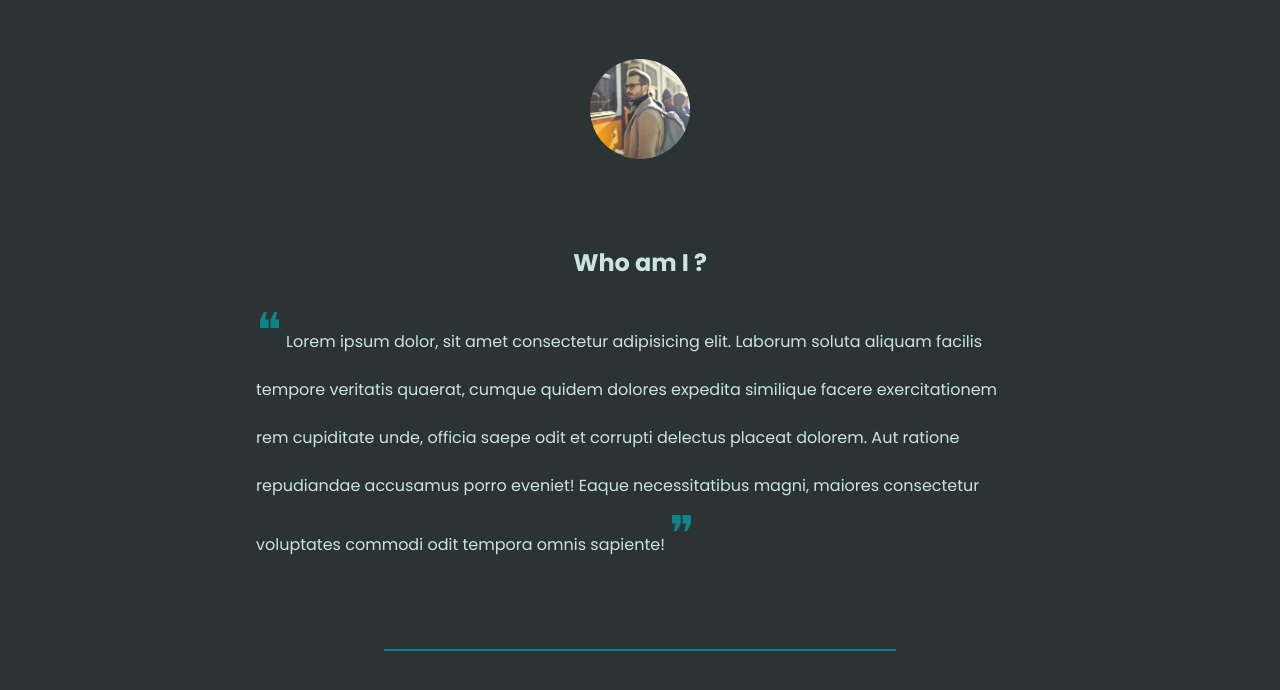
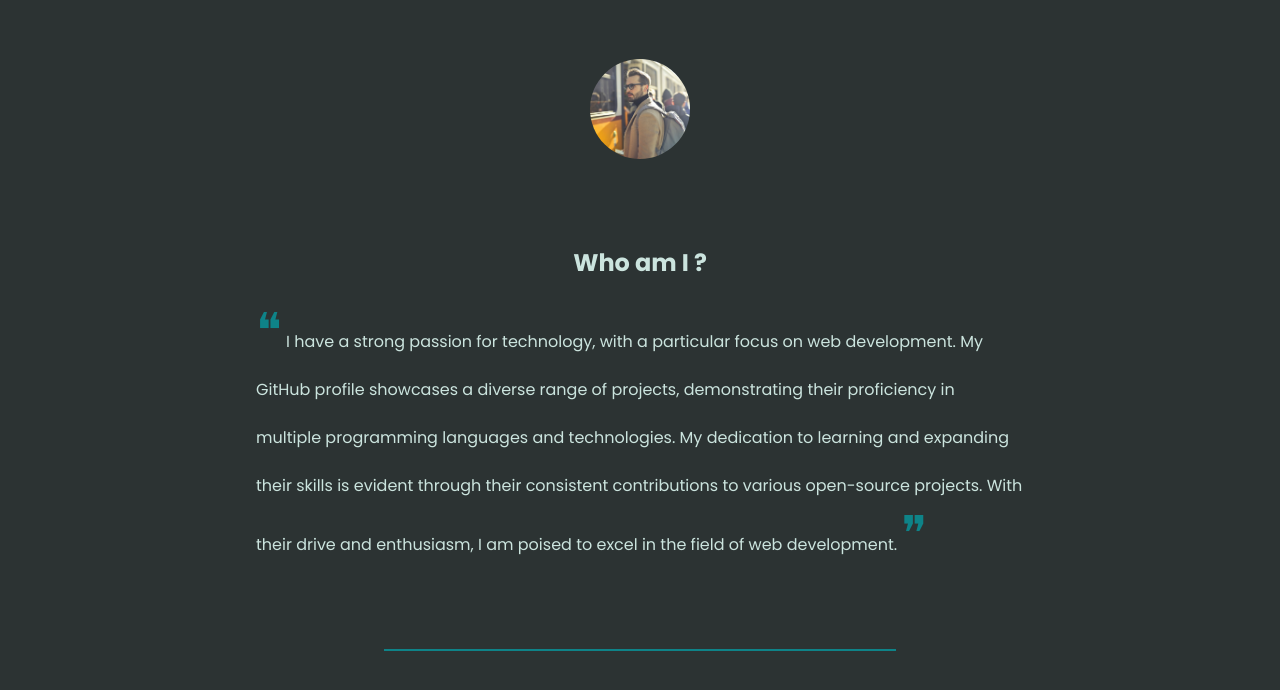
Before and after one commit to Kishorekarthik-04/Kishorekarthik-04.github.io, a plain HTML site: page index.html in a window 1280 px wide. Shown: the part 76-766 px from the top of the page. Drawn offline with Linux system fonts and the light colour scheme.

Commit message:
Update index.html

```diff
--- a/index.html
+++ b/index.html
@@ -31,12 +31,15 @@
 				<h3>Who am I ?</h3>
 				<p>
 					<span class="quote">&#10077;</span>
-					Lorem ipsum dolor, sit amet consectetur adipisicing elit. Laborum
-					soluta aliquam facilis tempore veritatis quaerat, cumque quidem
-					dolores expedita similique facere exercitationem rem cupiditate unde,
-					officia saepe odit et corrupti delectus placeat dolorem. Aut ratione
-					repudiandae accusamus porro eveniet! Eaque necessitatibus magni,
-					maiores consectetur voluptates commodi odit tempora omnis sapiente!
+					I have a strong passion for technology, with a particular focus on web development.
+					My GitHub profile showcases a diverse range of projects, demonstrating their proficiency in multiple
+					programming languages and technologies. My dedication to learning and expanding their skills is evident
+					through their consistent contributions to various open-source projects. With their drive and enthusiasm,
+					I am poised to excel in the field of web development.
+
+
+
+
 					<span class="quote" id="left-quote">&#10078;</span>
 				</p>
 			</div>
```
